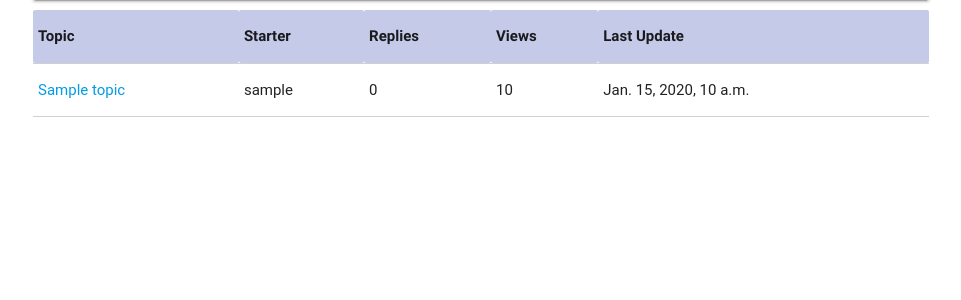
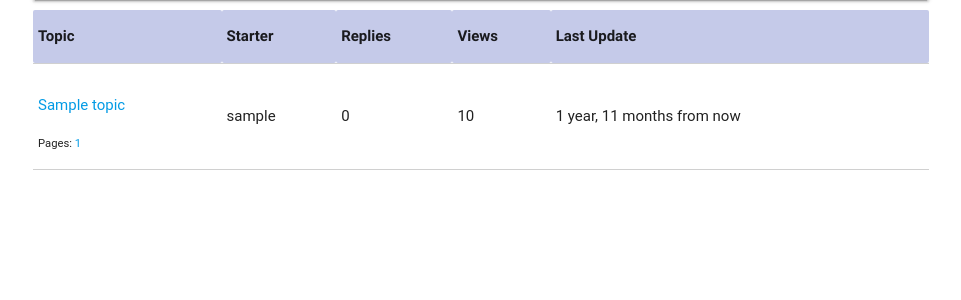
Before and after one commit to polieter/Django_beginning, a Django app: page /boards/1/ in a window 1280 px wide. Shown: the part 138-438 px from the top of the page, without its empty margins (159-1120 px from the left). Run offline with Django 3.2, Linux system fonts and the light colour scheme; tables that the repository leaves empty hold one stand-in row (values such as "Sample post"); some libraries are stand-ins or nearby versions; some web fonts are replaced.

Commit message:
End of part 6

```diff
--- a/Django_beginning/settings.py
+++ b/Django_beginning/settings.py
@@ -37,6 +37,7 @@
     'django.contrib.sessions',
     'django.contrib.messages',
     'django.contrib.staticfiles',
+    'django.contrib.humanize',
 
     'widget_tweaks',
 
--- a/boards/models.py
+++ b/boards/models.py
@@ -1,6 +1,9 @@
 from django.db import models
 from django.contrib.auth.models import User
 from django.utils.text import Truncator
+from django.utils.html import mark_safe
+from markdown import markdown
+import math
 
 
 class Boards(models.Model):
@@ -27,6 +30,25 @@
     def __str__(self):
         return self.subjects
 
+    def get_page_count(self):
+        count = self.posts.count()
+        pages = count / 20
+        return math.ceil(pages)
+
+    def has_many_pages(self, count=None):
+        if count is None:
+            count = self.get_page_count()
+        return count > 6
+
+    def get_page_range(self):
+        count = self.get_page_count()
+        if self.has_many_pages(count):
+            return range(1, 5)
+        return range(1, count + 1)
+
+    def get_last_ten_posts(self):
+        return self.posts.order_by('-created_at')[:10]
+
 
 class Post(models.Model):
     message = models.TextField(max_length=4000)
@@ -39,3 +61,6 @@
     def __str__(self):
         truncated_message = Truncator(self.message)
         return truncated_message.chars(30)
+
+    def get_message_as_markdown(self):
+        return mark_safe(markdown(self.message, safe_mode='escape'))
--- a/boards/views.py
+++ b/boards/views.py
@@ -62,11 +62,16 @@
     model = Post
     context_object_name = 'posts'
     template_name = 'topic_posts.html'
-    paginate_by = 2
+    paginate_by = 5
 
     def get_context_data(self, **kwargs):
-        self.topic.views += 1
-        self.topic.save()
+
+        session_key = 'viewed_topic_{}'.format(self.topic.pk)
+        if not self.request.session.get(session_key, False):
+            self.topic.views += 1
+            self.topic.save()
+            self.request.session[session_key] = True
+
         kwargs['topic'] = self.topic
         return super().get_context_data(**kwargs)
 
@@ -86,6 +91,10 @@
             post.topic = topic
             post.created_by = request.user
             post.save()
+
+            topic.last_updated = timezone.now()
+            topic.save()
+
             return redirect('topic_posts', board_primary_key=board_primary_key, topic_pk=topic_pk)
     else:
         form = PostForm()
--- a/requirements.txt
+++ b/requirements.txt
@@ -1,2 +1,4 @@
 Django==1.11.4
 django-widget-tweaks==1.4.1
+Markdown==2.6.11
+pytz==2017.3
--- a/templates/base.html
+++ b/templates/base.html
@@ -63,6 +63,7 @@
 
     {% endblock body %}
 
+    {% block javascript %}  {% endblock %}
     </body>
 
 
--- a/templates/includes/pagination.html
+++ b/templates/includes/pagination.html
@@ -1,22 +1,27 @@
 {% if is_paginated %}
 
+    <ul class="pagination center-align">
 
-      <ul class="pagination center-align">
+      {% if page_obj.number > 1 %}
+
+        <li class="waves-effect"><a href="?page=1"><i class="material-icons">arrow_back</i></a></li>
+
+      {% else %}
+
+          <li class="disabled"><a><i class="material-icons">arrow_back</i></a></li>
+
+      {% endif %}
 
       {% if page_obj.has_previous %}
 
         <li class="waves-effect">
-          <a href="?page={{ page_obj.previous_page_number }}">
-              <i class="material-icons">chevron_left</i>
-          </a>
+          <a href="?page={{ page_obj.previous_page_number }}"><i class="material-icons">chevron_left</i></a>
         </li>
 
       {% else %}
 
-        <li class="disabled">
-          <a href="#!">
-              <i class="material-icons">chevron_left</i>
-          </a>
+        <li class="page-item disabled">
+        <a><i class="material-icons">chevron_left</i></a>
         </li>
 
       {% endif %}
@@ -27,12 +32,9 @@
 
           <li class="active indigo lighten-2"><a href="#!">{{ page_num }}</a></li>
 
-          {% else %}
+        {% elif page_num > page_obj.number|add:'-3' and page_num < page_obj.number|add:'3' %}
 
-            <li class="waves-effect">
-              <a href="?page={{ page_num }}">{{ page_num }}</a>
-
-            </li>
+          <li class="waves-effect"><a href="?page={{ page_num }}">{{ page_num }}</a></li>
 
         {% endif %}
 
@@ -41,20 +43,25 @@
       {% if page_obj.has_next %}
 
         <li class="waves-effect">
-            <a href="?page={{ page_obj.next_page_number }}">
-                <i class="material-icons">chevron_right</i>
-            </a>
+          <a href="?page={{ page_obj.next_page_number }}"><i class="material-icons">chevron_right</i></a>
         </li>
 
       {% else %}
 
-           <li class="disabled">
-               <a href="#!"><i class="material-icons">chevron_right</i></a>
-           </li>
+        <li class="disabled"><a><i class="material-icons">chevron_right</i></a></li>
+
+      {% endif %}
+
+      {% if page_obj.number != paginator.num_pages %}
+
+        <li class="waves-effect"><a href="?page={{ paginator.num_pages }}"><i class="material-icons">arrow_forward</i></a></li>
+
+      {% else %}
+
+        <li class="disabled"><a><i class="material-icons">arrow_forward</i></a></li>
 
       {% endif %}
 
     </ul>
 
-
 {% endif %}
--- a/templates/topic_posts.html
+++ b/templates/topic_posts.html
@@ -38,7 +38,7 @@
                 <small class="text-muted">{{ post.created_at }}</small>
               </div>
 
-            {{ post.message }}
+            {{ post.get_message_as_markdown }}
 
             {% if post.created_by == user %}
               <div class="mt-3">
--- a/templates/topics.html
+++ b/templates/topics.html
@@ -1,4 +1,6 @@
 {% extends 'base.html' %}
+
+{% load humanize %}
 
 {% block title %}
   {{ board.name }} - {{ block.super }}
@@ -29,12 +31,25 @@
         </thead>
         <tbody>
           {% for topic in topics %}
+              {% url 'topic_posts' board.pk topic.pk as topic_url %}
                 <tr>
-                  <td><a href="{% url 'topic_posts' board.pk topic.pk %}">{{ topic.subjects }}</a></td>
+                  <td><p>
+                      <a href="{% url 'topic_posts' board.pk topic.pk %}">{{ topic.subjects }}</a>
+                  </p>
+                    <small class="text-muted">
+                      Pages:
+                      {% for i in topic.get_page_range %}
+                        <a href="{{ topic_url }}?page={{ i }}">{{ i }}</a>
+                      {% endfor %}
+                      {% if topic.has_many_pages %}
+                      ... <a href="{{ topic_url }}?page={{ topic.get_page_count }}">Last Page</a>
+                      {% endif %}
+                    </small>
+                  </td>
                   <td>{{ topic.starter.username }}</td>
                   <td>{{ topic.replies }}</td>
                   <td>{{ topic.views }}</td>
-                  <td>{{ topic.last_updated }}</td>
+                  <td>{{ topic.last_updated|naturaltime }}</td>
                 </tr>
           {% endfor %}
         </tbody>
```
Also changed, not shown: boards/tests/test_view_reply_topics.py (+2 -1 lines), templates/edit_post.html (+13 -3 lines), templates/reply_topic.html (+13 -5 lines). Lines whose indentation alone changed are shown as unchanged.
